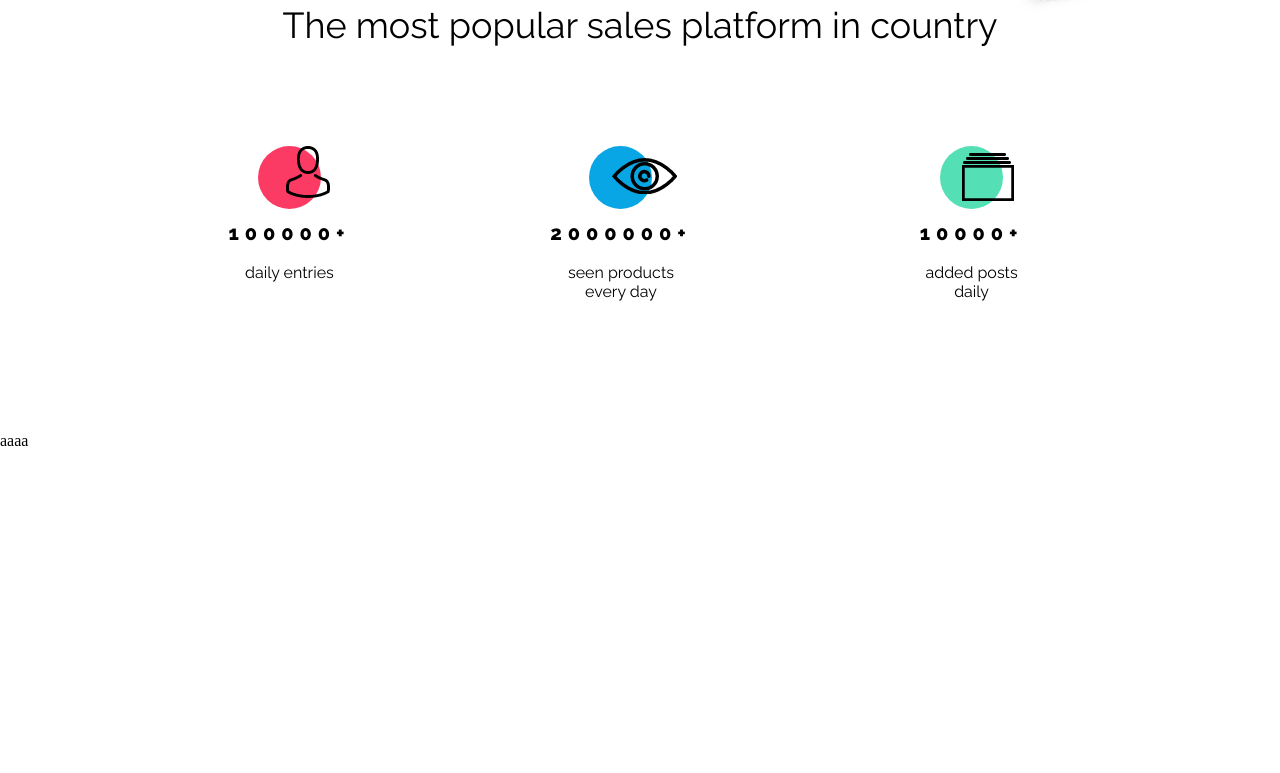
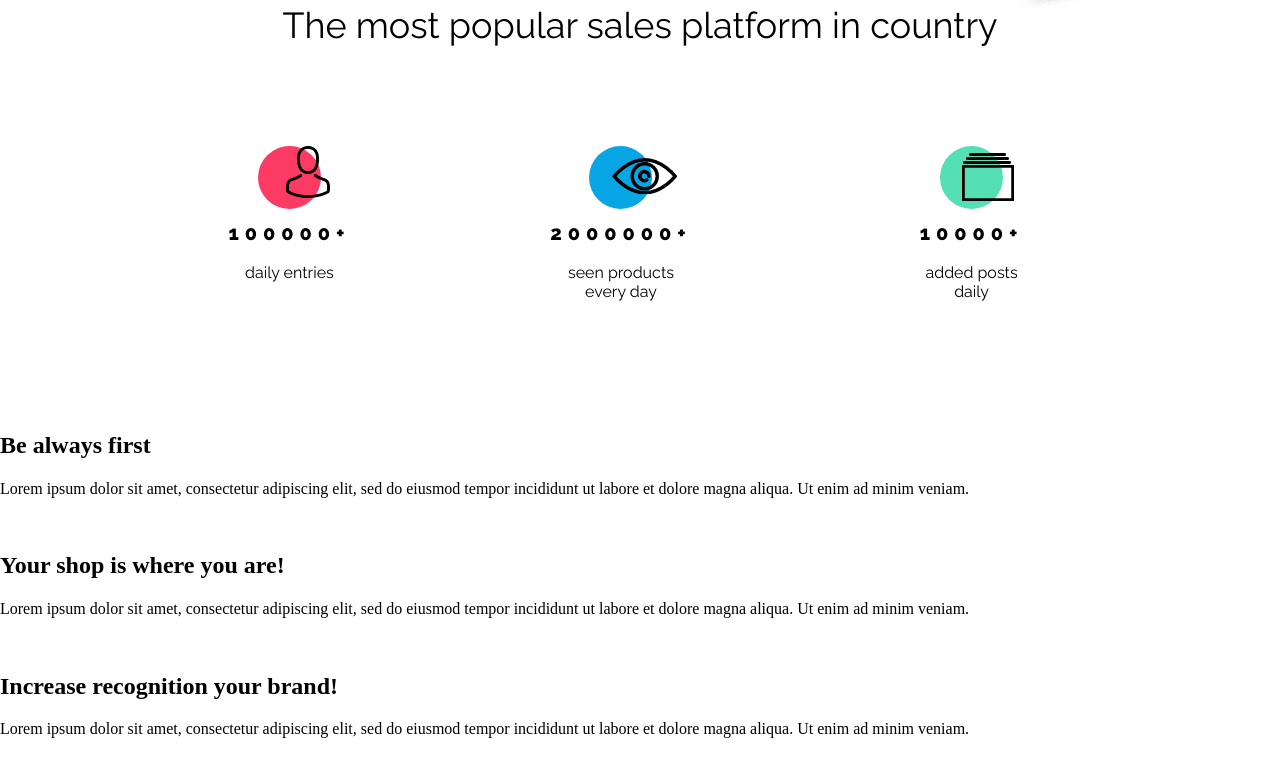
Before and after one commit to PaulinaKaczo/best_shop, a plain HTML site: page index.html in a window 1280 px wide. Shown: the part 807-1580 px from the top of the page. Before the commit the page ends 1258 px from the top, so only its background shows below. Drawn offline with nearby package versions, Linux system fonts and the light colour scheme.

Commit message:
benefits section html markup with BEM methodology according to design

```diff
--- a/index.html
+++ b/index.html
@@ -16,6 +16,7 @@
 </head>
 <body>
 
+<!--hero section-->
 
 <div class="container">
     <header class="header">
@@ -45,6 +46,7 @@
 
 </div>
 
+<!--    statistic section-->
 
     <section class="statistics">
         <div class="statistics__container">
@@ -75,11 +77,43 @@
         </div>
     </section>
 
-<section>
 
-    aaaa
+<!--    benefits section-->
+
+<section class="benefits">
+    <div class="benefits__container">
+        <article class="benefits__single benefits__single--notebook">
+            <div class="benefits__text">
+                <h2 class="benefits__title">Be always first</h2>
+                <p class="benefits__description">Lorem ipsum dolor sit amet, consectetur adipiscing elit, sed do eiusmod tempor incididunt ut labore et dolore magna aliqua. Ut enim ad minim veniam.</p>
+            </div>
+            <div class="image">
+                <img src="" alt="" class="image__notebook"/>
+            </div>
+        </article>
+
+        <article class="benefits__single benefits__single--phone">
+            <div class="benefits__text">
+                <h2 class="benefits__title">Your shop is where you are!</h2>
+                <p class="benefits__description">Lorem ipsum dolor sit amet, consectetur adipiscing elit, sed do eiusmod tempor incididunt ut labore et dolore magna aliqua. Ut enim ad minim veniam.</p>
+            </div>
+            <div class="image">
+                <img src="" alt="" class="image__phone"/>
+            </div>
+        </article>
+
+        <article class="benefits__single--solo">
+            <div class="benefits__text">
+                <h2 class="benefits__title">Increase recognition your brand!</h2>
+                <p class="benefits__description">Lorem ipsum dolor sit amet, consectetur adipiscing elit, sed do eiusmod tempor incididunt ut labore et dolore magna aliqua. Ut enim ad minim veniam.</p>
+            </div>
+        </article>
+
+        <div class="image__solo">
+            <img src="" alt="" class="image__trumpet"/>
+        </div>
+    </div>
 </section>
-
 
 
 
```
Also changed, not shown: src/images/Macbook2.png (added), src/images/Macbook2@2x.png (added), src/images/Trumpet.png (added), src/images/Trumpet@2x.png (added), src/images/iPhone2.png (added), src/images/iPhone2@2x.png (added).
